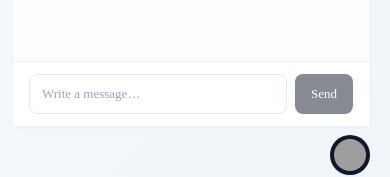
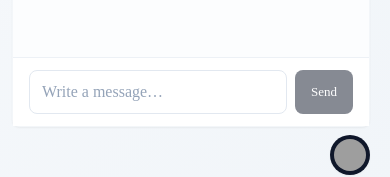
Before and after one commit to sehmim/ByHandleChat, a Next.js app: page / in a window 390 px wide. Both pictures are taken after a click on the button "Open Handle chat". Shown: the part 649-826 px from the top of the page. Built offline with nearby package versions, Linux system fonts and the light colour scheme; grey boxes are pictures that could not be loaded.

Commit message:
mobile input zooms

```diff
--- a/src/components/widget/Composer.tsx
+++ b/src/components/widget/Composer.tsx
@@ -43,7 +43,7 @@ export const Composer = () => {
         aria-label="Message"
         placeholder={isLoading ? "Waiting for response..." : "Write a message…"}
         disabled={isLoading}
-        className="min-h-[40px] max-h-32 flex-1 resize-none rounded-lg border border-slate-200 px-3 py-2 text-[13px] leading-relaxed text-slate-900 placeholder:text-slate-400 outline-none transition focus:border-[var(--byh-primary)] focus:ring-1 focus:ring-[var(--byh-primary)] disabled:opacity-50 disabled:cursor-not-allowed"
+        className="min-h-[40px] max-h-32 flex-1 resize-none rounded-lg border border-slate-200 px-3 py-2 text-base leading-relaxed text-slate-900 placeholder:text-slate-400 outline-none transition focus:border-[var(--byh-primary)] focus:ring-1 focus:ring-[var(--byh-primary)] disabled:opacity-50 disabled:cursor-not-allowed"
       />
       <button
         type="submit"
```
